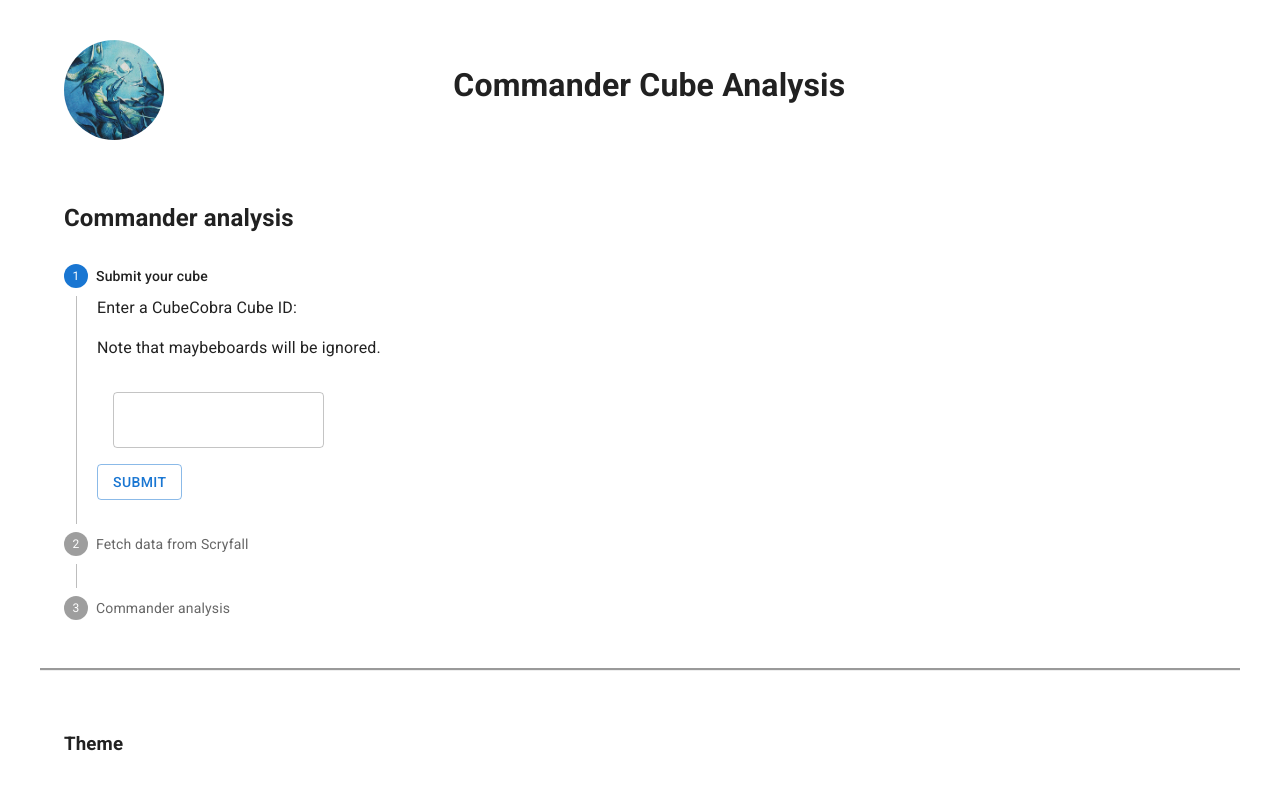
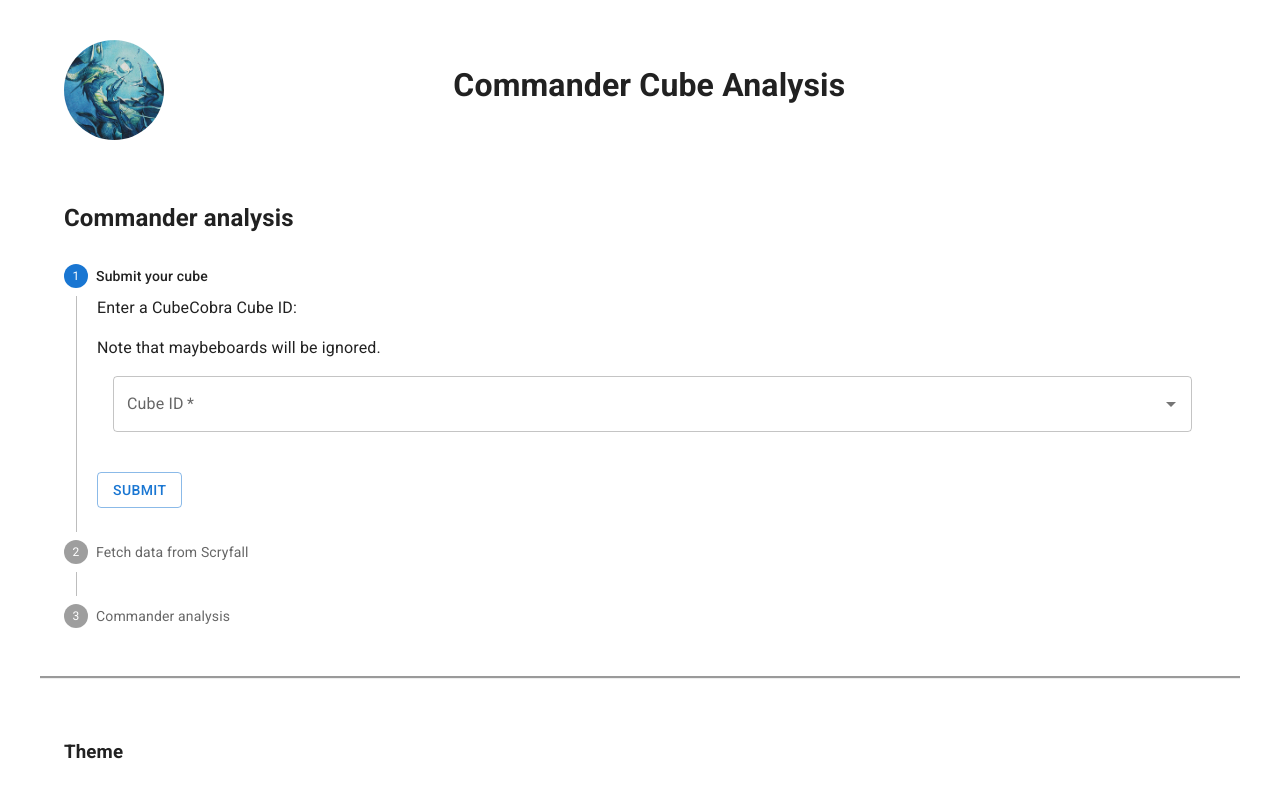
Before and after one commit to JJ-Kamminga/commander-cube-analysis, a Next.js app: page / in a window 1280 px wide. Shown: the top 800 px of the page. Built offline with nearby package versions, Linux system fonts and the light colour scheme.

Commit message:
add autocomplete

```diff
--- a/src/components/CubeListForm/CubeListForm.tsx
+++ b/src/components/CubeListForm/CubeListForm.tsx
@@ -1,7 +1,7 @@
 'use client';
 
 import { fetchCollection } from '@/utils/mtg-scripting-toolkit/scryfall/fetchCollection';
-import { Accordion, AccordionDetails, AccordionSummary, Button, ButtonGroup, Card, CardContent, CircularProgress, List, ListItem, StepContent, Table, TableBody, TableCell, TableContainer, TableHead, TableRow, TextField, Typography } from '@mui/material';
+import { Accordion, AccordionDetails, AccordionSummary, Autocomplete, Button, ButtonGroup, Card, CardContent, CircularProgress, List, ListItem, StepContent, Table, TableBody, TableCell, TableContainer, TableHead, TableRow, TextField, Typography } from '@mui/material';
 import { useState, useEffect } from 'react';
 import Stepper from '@mui/material/Stepper';
 import Step from '@mui/material/Step';
@@ -9,7 +9,7 @@ import StepLabel from '@mui/material/StepLabel';
 import ArrowDownwardIcon from '@mui/icons-material/ArrowDownward';
 import { initialAnalysisObject, searchBackgroundPairings, searchByTypeLine, searchDoctorCompanionPairings, searchPartnerWithPairings, searchPlaneswalkerCommanders, searchUniqueFriendsForeverPairings, searchUniquePartnerPairings } from '@/utils/analysis';
 import { Analysis } from '@/utils/types';
-import { stepsConfig } from './config';
+import { autocompleteOptions, stepsConfig } from './config';
 import { fetchCubeList } from '@/utils/mtg-scripting-toolkit/cube-cobra';
 import { Card as MagicCard } from '@/utils/mtg-scripting-toolkit/scryfall';
 import { Info } from '@mui/icons-material';
@@ -216,12 +216,13 @@ export const CubeListForm: React.FC = () => {
             <form name='cubeCobraInput' onSubmit={handleCubeCobraSubmit}>
               <label htmlFor='cubeCobraInput'>Enter a CubeCobra Cube ID:</label><br />
               <p>Note that maybeboards will be ignored.</p>
-              <TextField
+              <Autocomplete
                 id='cubeCobraInput'
+                options={autocompleteOptions}
                 disabled={isLoading}
-                required
                 defaultValue={cubeCobraID}
                 sx={{ margin: 2 }}
+                renderInput={(params) => <TextField {...params} required label="Cube ID" />}
               /><br />
               <Button
                 variant='outlined'
@@ -269,7 +270,7 @@ export const CubeListForm: React.FC = () => {
               {!cubeList.length
                 ? (<>Enter a cube list to fetch card data for.</>)
                 : cardData.length
-                  ? (<>Data succesfully fetched. If something is wrong, please investigate and resubmit your cube id in step 1.</>)
+                  ? (<>Data succesfully fetched.</>)
                   : (<>To continue, fetch the full card data from Scryfall (will take about 5-10 seconds).</>)
               }
             </p>
--- a/src/components/CubeListForm/config.ts
+++ b/src/components/CubeListForm/config.ts
@@ -9,3 +9,18 @@ export const stepsConfig = [
     label: 'Commander analysis'
   }
 ];
+
+export const autocompleteOptions = [
+  'improbable-alliances',
+  'cmdr-cube',
+  '167l',
+  'commandercube',
+  '38rph',
+  'miryedh',
+  'mahjscommandercube',
+  'thecommandercube',
+  'micromander',
+  'ccc360',
+  'sandersoncommandercube',
+  'CommanderWho'
+]
```
